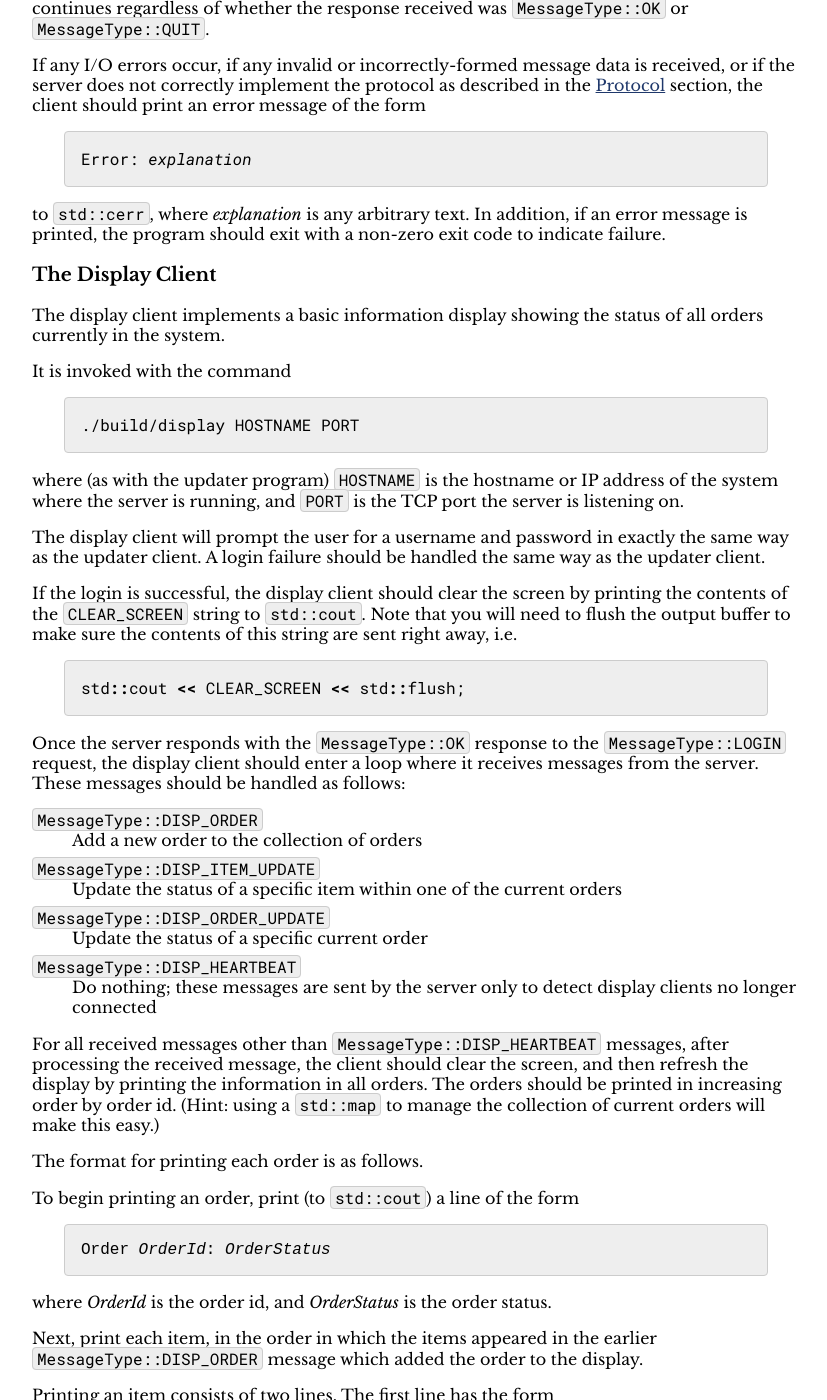
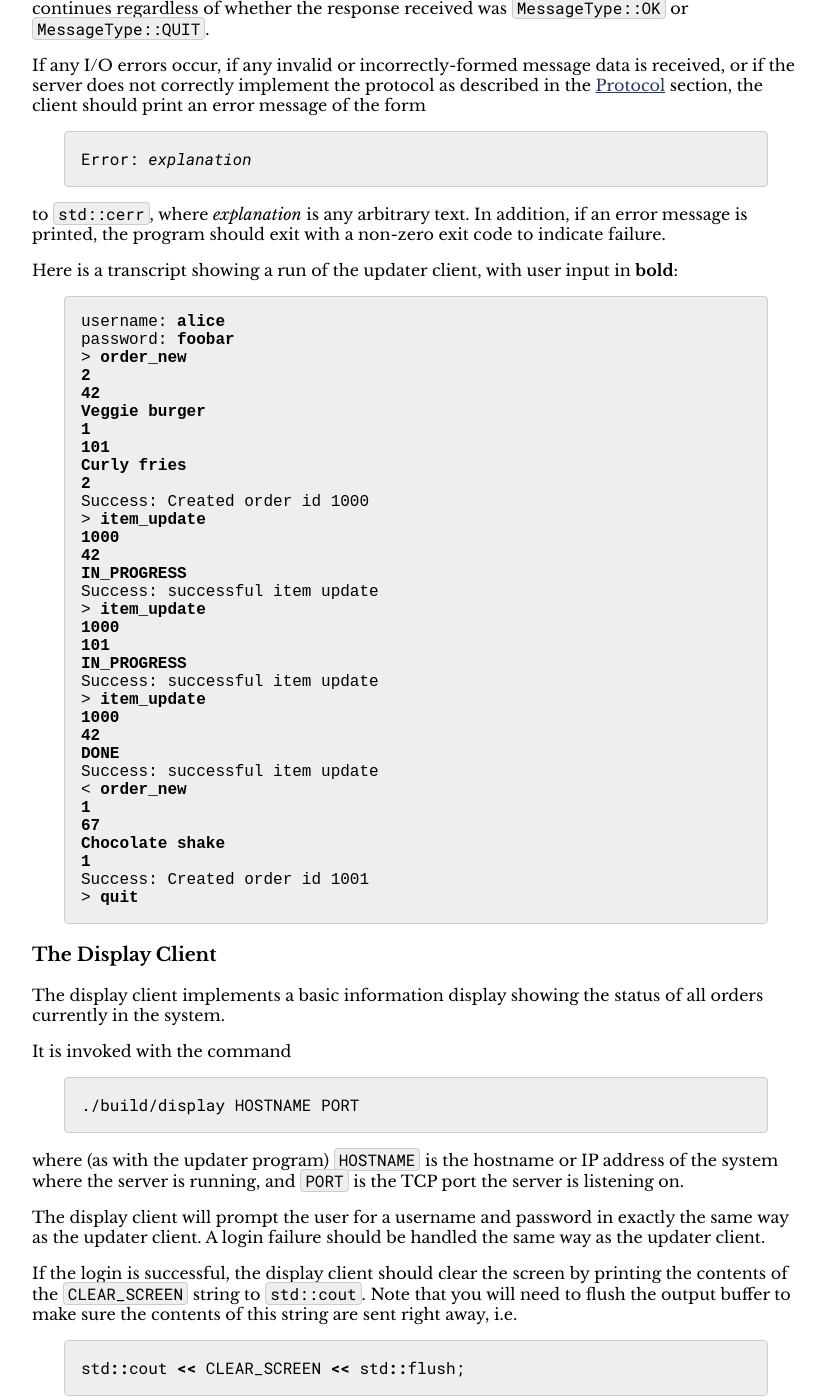
Before and after one commit to jhucsf/spring2026, a Jekyll site: the page built from assign/assign05.md, in a window 1280 px wide and 1400 px high, scrolled down 11008 px. Shown: the whole window, without its empty margins (224-1051 px from the left). Built offline with Jekyll 4.4.1, drawn with Linux system fonts in a browser that asks for light colours; some of the changed text lies outside the part shown.

Commit message:
example client transcripts

```diff
--- a/assign/assign05.md
+++ b/assign/assign05.md
@@ -515,6 +515,45 @@ to `std::cerr`, where *explanation* is any arbitrary text. In addition, if
 an error message is printed, the program should exit with a non-zero
 exit code to indicate failure.
 
+Here is a transcript showing a run of the updater client, with
+user input in **bold**:
+
+<div class='highlighter-rouge'><pre>
+username: <b>alice</b>
+password: <b>foobar</b>
+&gt; <b>order_new</b>
+<b>2</b>
+<b>42</b>
+<b>Veggie burger</b>
+<b>1</b>
+<b>101</b>
+<b>Curly fries</b>
+<b>2</b>
+Success: Created order id 1000
+&gt; <b>item_update</b>
+<b>1000</b>
+<b>42</b>
+<b>IN_PROGRESS</b>
+Success: successful item update
+&gt; <b>item_update</b>
+<b>1000</b>
+<b>101</b>
+<b>IN_PROGRESS</b>
+Success: successful item update
+&gt; <b>item_update</b>
+<b>1000</b>
+<b>42</b>
+<b>DONE</b>
+Success: successful item update
+&lt; <b>order_new</b>
+<b>1</b>
+<b>67</b>
+<b>Chocolate shake</b>
+<b>1</b>
+Success: Created order id 1001
+&gt; <b>quit</b>
+</pre></div>
+
 ### The Display Client
 
 The display client implements a basic information display showing the status
@@ -603,6 +642,21 @@ Note that once the username and password have been entered, the display
 client does not read any further user input. You can terminate a display
 client by typing Control-C in the terminal it's running in.
 
+Here is what the display client would show in the terminal after
+the updates sent in the example session in the
+[Updater Client](#the-updater-client) section:
+
+<div class='highlighter-rouge'><pre>
+Order 1000: IN_PROGRESS
+  Item 42: DONE
+    Veggie burger, Quantity 1
+  Item 101: IN_PROGRESS
+    Curly fries, Quantity 2
+Order 1001: NEW
+  Item 67: NEW
+    Chocolate shake, Quantity 1
+</pre></div>
+
 ### The Server
 
 *More details coming soon!*
```
